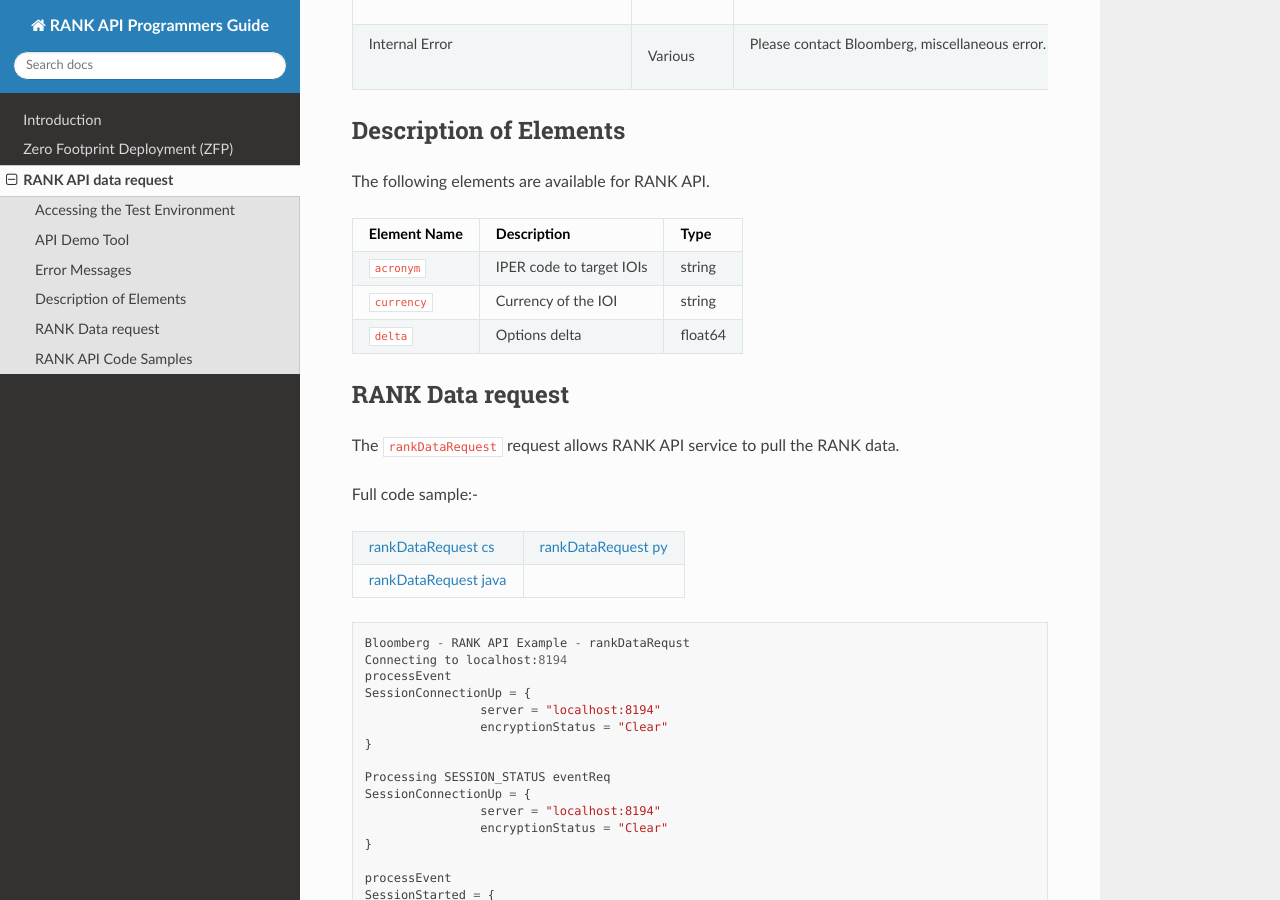
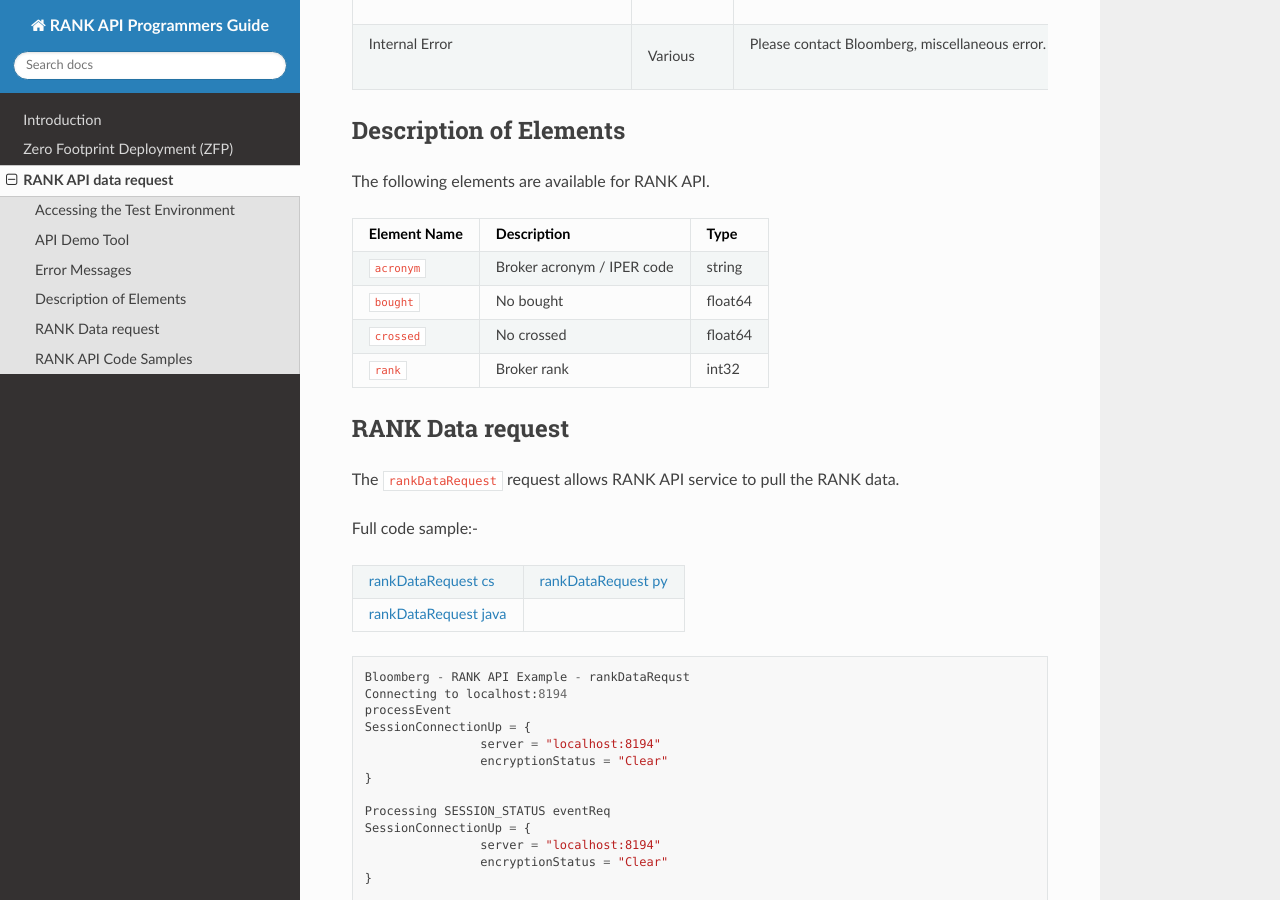
Before and after one commit to tkim/rank_api_doc, a Sphinx documentation site: the page built from source/requestResponse.rst, in a window 1280 px wide and 900 px high, scrolled down 2589 px. Built offline with Sphinx 7.4.7 and the Read the Docs theme 2.0.0, drawn with Linux system fonts in a browser that asks for light colours.

Commit message:
added element definitions

```diff
--- a/source/requestResponse.rst
+++ b/source/requestResponse.rst
@@ -100,11 +100,13 @@ The following elements are available for RANK API.
 +------------------------------+-----------------------------------------------+---------+
 |Element Name                  | Description                                   | Type    |
 +==============================+===============================================+=========+
-|``acronym``                   | IPER code to target IOIs                      | string  |
+|``acronym``                   | Broker acronym / IPER code                    | string  |
 +------------------------------+-----------------------------------------------+---------+
-|``currency``                  | Currency of the IOI                           | string  |
+|``bought``                    | No bought                                     | float64 |
 +------------------------------+-----------------------------------------------+---------+
-|``delta``                     | Options delta                                 | float64 |
+|``crossed``                   | No crossed                                    | float64 |
++------------------------------+-----------------------------------------------+---------+
+|``rank``                      | Broker rank                                   | int32   |
 +------------------------------+-----------------------------------------------+---------+
 
 
@@ -120,9 +122,9 @@ Full code sample:-
 `rankDataRequest java`_
 ======================= =====================
 
-.. _rankDataRequest cs:
+.. _rankDataRequest cs: https://github.com/tkim/rank_api_repository/blob/master/RankAPI_C%23/rankDataRequest.cs
 .. _rankDataRequest java:
-.. _rankDataRequest py: https://github.com/tkim/rank_api_repository/blob/master/rankDataRequest.py
+.. _rankDataRequest py: https://github.com/tkim/rank_api_repository/blob/master/RankAPI_Python/rankDataRequest.py
 
 
 .. code-block:: python
```
Also changed, not shown: 5 other files.
